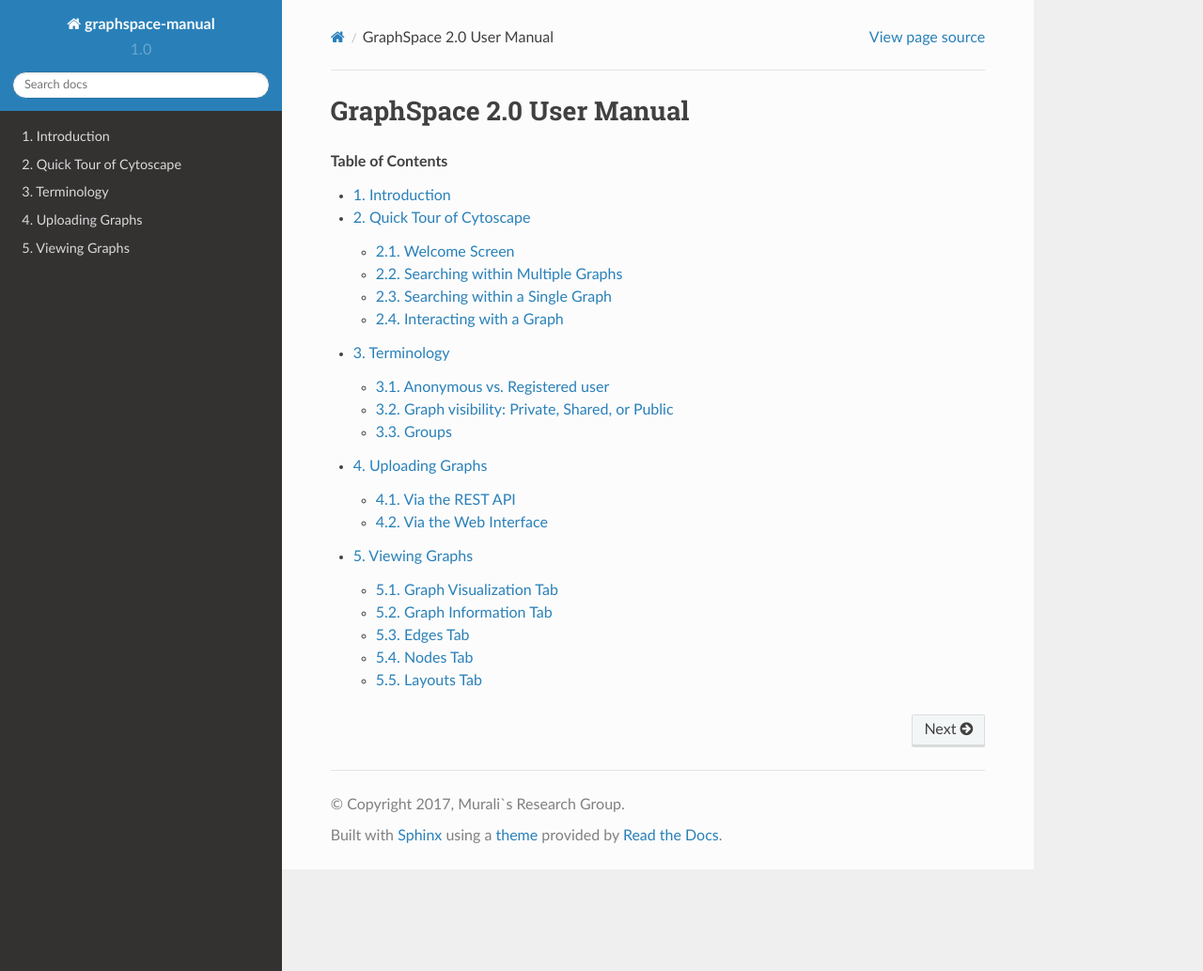
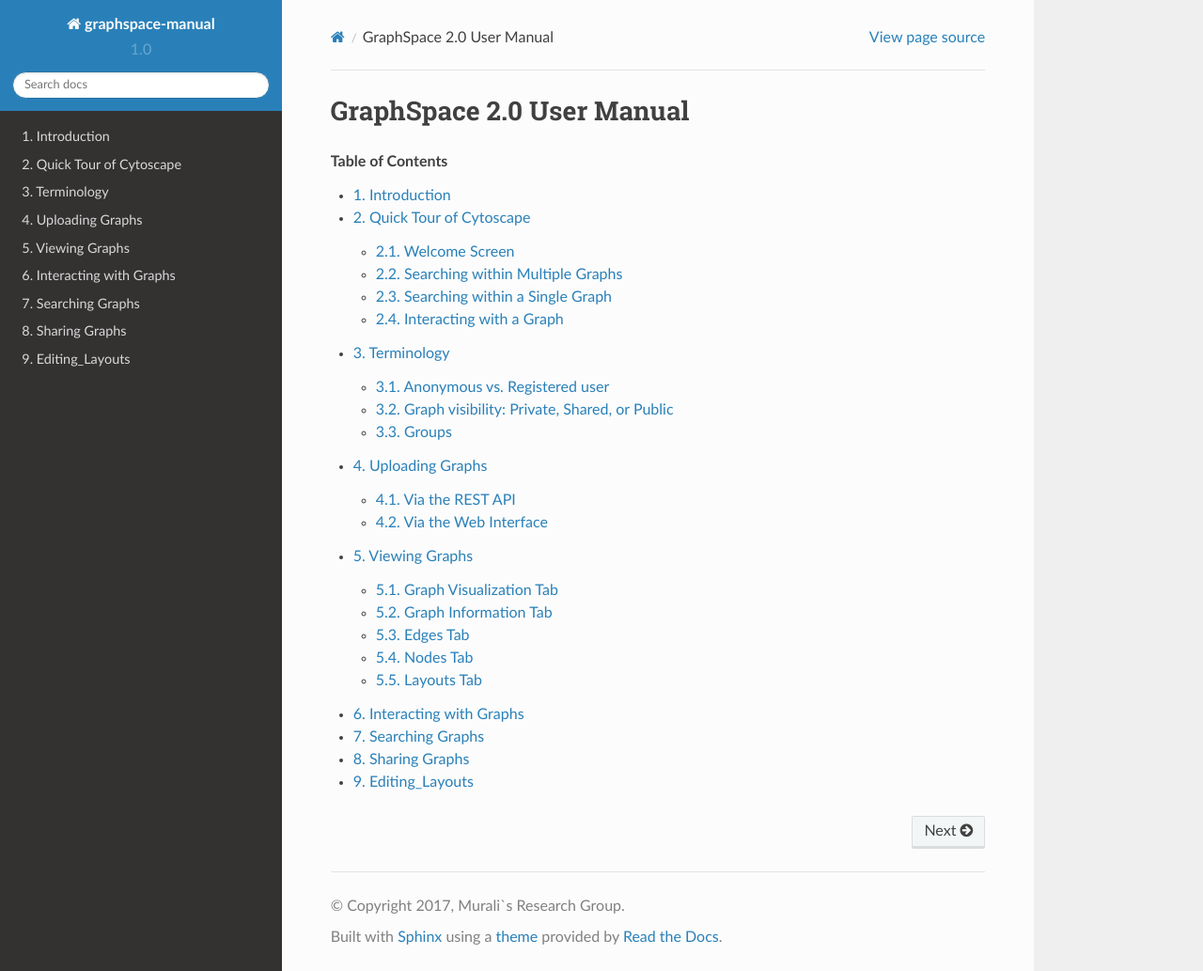
Before and after one commit to adbharadwaj/graphspace-manual, a Sphinx documentation site: the page built from docs/index.rst, in a window 1280 px wide and 1033 px high. Shown: the whole window at 94% size. Built offline with Sphinx 7.4.7 and the Read the Docs theme 2.0.0, drawn with Linux system fonts in a browser that asks for light colours.

Commit message:
Update index.rst

```diff
--- a/docs/index.rst
+++ b/docs/index.rst
@@ -17,3 +17,7 @@
    Terminology
    Uploading_Graphs
    Viewing_Graphs
+   Interacting_with_Graphs
+   Searching_Graphs
+   Sharing_Graphs
+   Editing_Layouts
```
